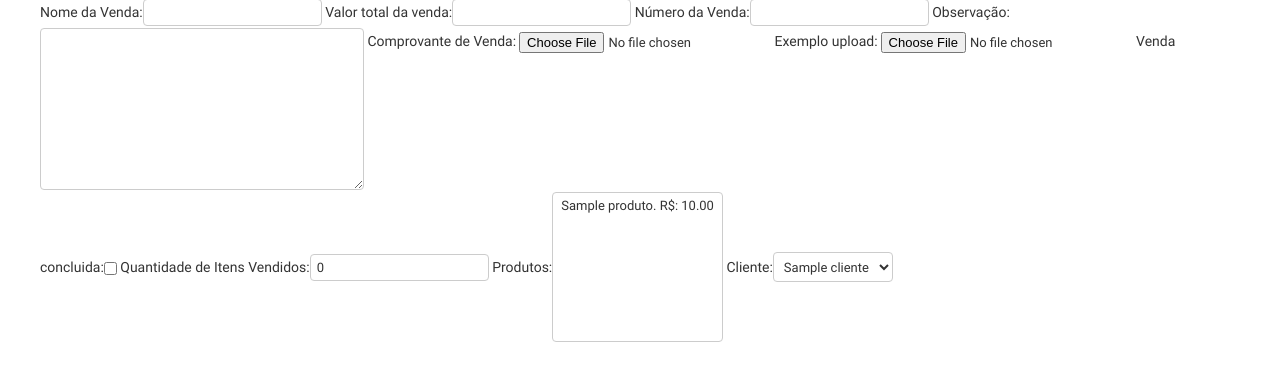
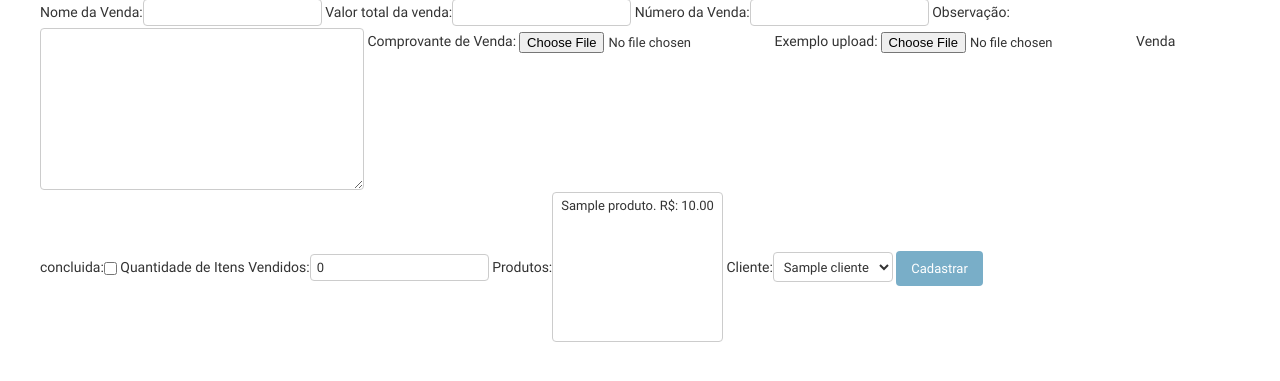
Before and after one commit to LeonardoLacerda/fan2021, a Django app: page /vendas/cadastrar/venda in a window 1280 px wide. Shown: the part 121-502 px from the top of the page. Run offline with Django 3.2, Linux system fonts and the light colour scheme; tables that the repository leaves empty hold one stand-in row (values such as "Sample post"); some libraries are stand-ins or nearby versions.

Commit message:
Inclusão da taf forms, do botão de submit e do CSRF_TOKEN para validação no submit

```diff
--- a/vendas/templates/cadastrar/venda.html
+++ b/vendas/templates/cadastrar/venda.html
@@ -2,5 +2,9 @@
 {% load bootstrap %}
 {% block content  %}
     <h1>Minha página de cadastro de venda!</h1>
-    {{ form|bootstrap }}
+    <form method="post" enctype="multipart/form-data">
+        {% csrf_token %}
+        {{ form|bootstrap }}
+        <input type="submit" value="Cadastrar">
+    </form>
 {% endblock %}
--- a/vendas/views.py
+++ b/vendas/views.py
@@ -1,7 +1,7 @@
 from django.shortcuts import render
 from django.views.generic import CreateView
 from .models import Venda
-
+from django.urls import reverse_lazy
 # Create your views here.
 
 class VendaCreateView(CreateView):
@@ -9,3 +9,6 @@ class VendaCreateView(CreateView):
     template_name = 'cadastrar/venda.html'
 
     fields = '__all__'
+
+    def get_success_url(self):
+        return reverse_lazy("cadastrar_venda")
```
